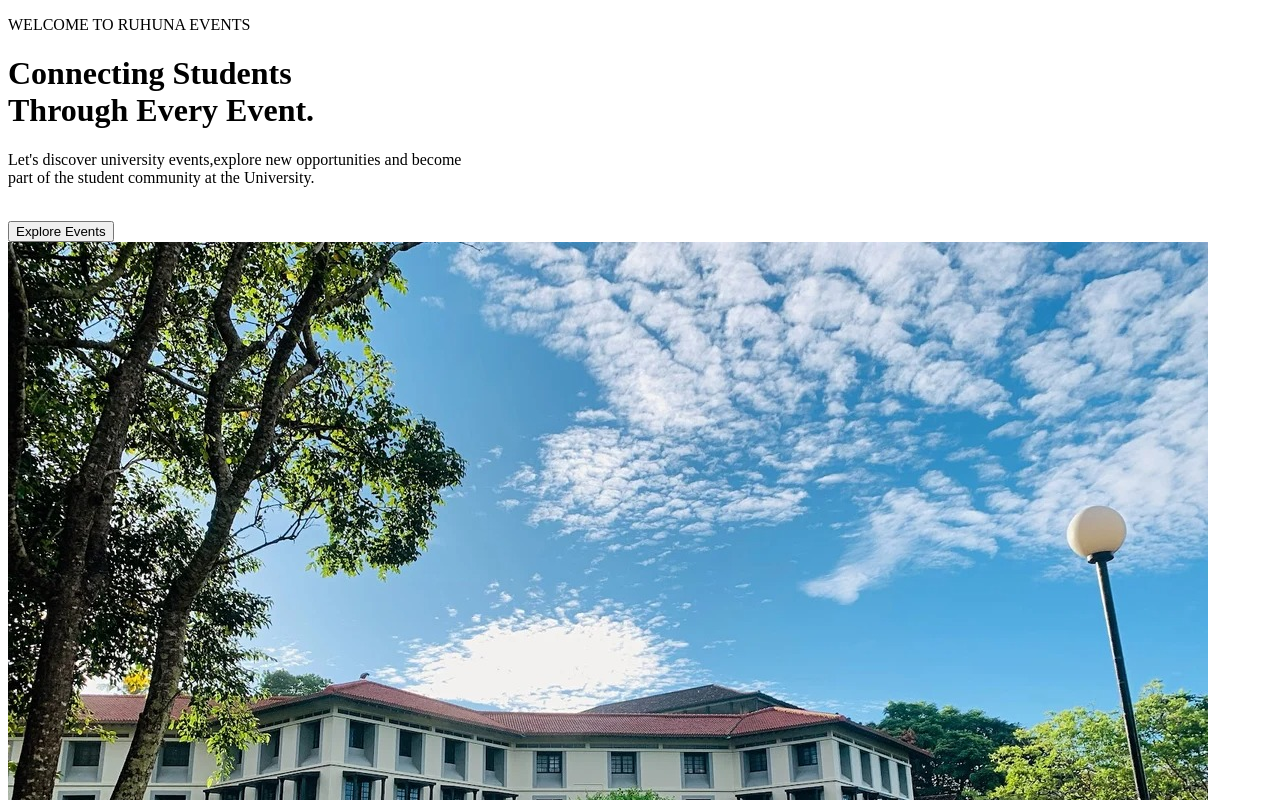
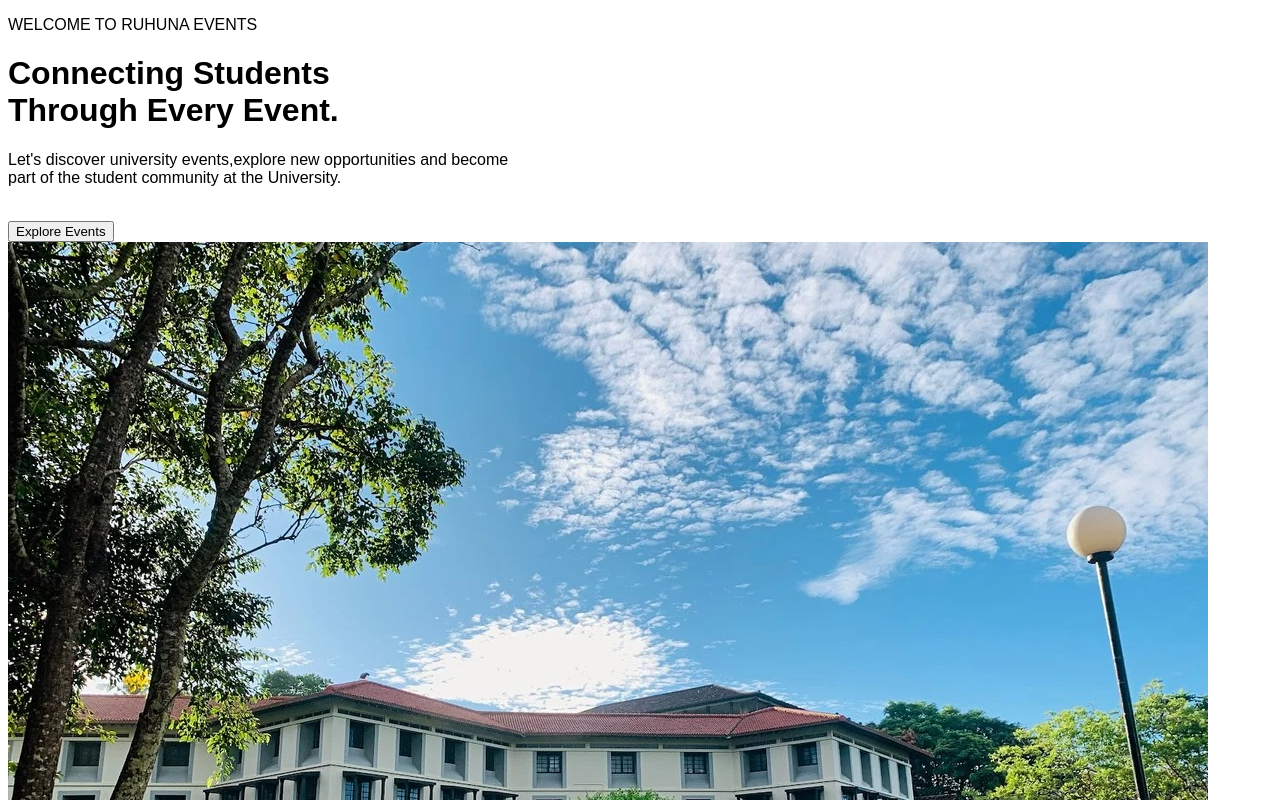
Before and after one commit to Mr-Thennakoon/ruhuna-events-group06, a plain HTML site: page about.html in a window 1280 px wide. Shown: the top 800 px of the page. Drawn offline with Linux system fonts and the light colour scheme.

Commit message:
Added about.css file

```diff
--- a/about.css
+++ b/about.css
@@ -0,0 +1,4 @@
+body{
+    font-family: Arial, Helvetica, sans-serif;
+    color:black;
+}
--- a/about.html
+++ b/about.html
@@ -4,6 +4,7 @@
         <title>
            About Us | Ruhuna Events
         </title>
+        <link rel="stylesheet" href="about.css">
     </head>
     <body>
 
```
